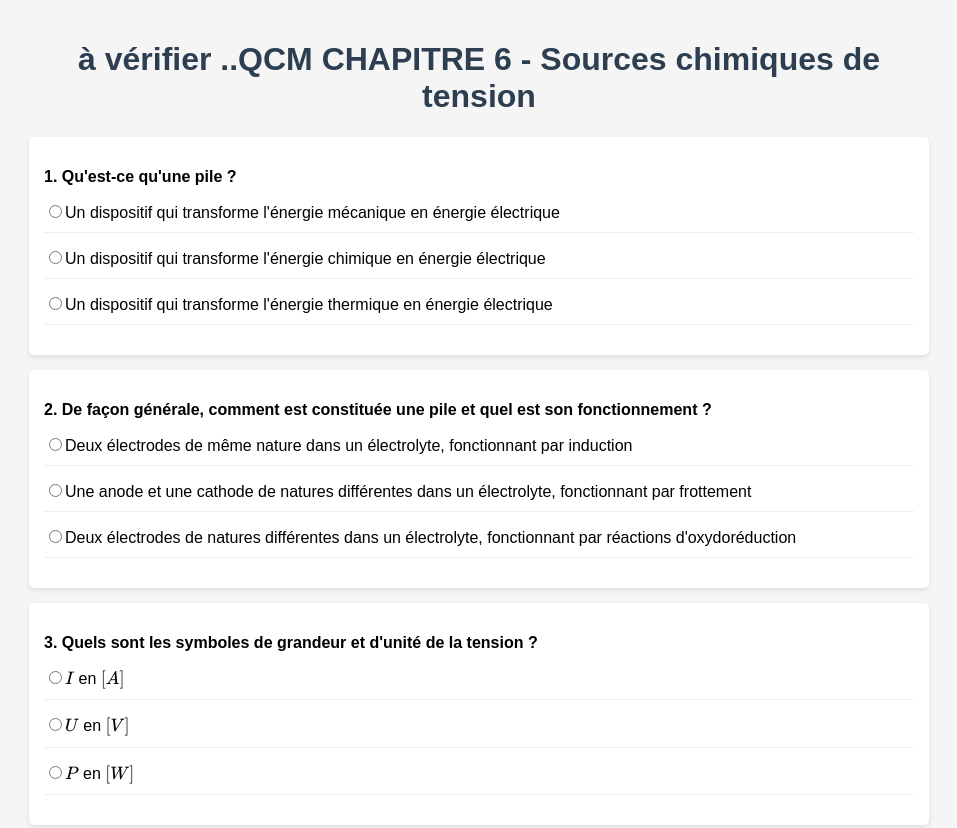
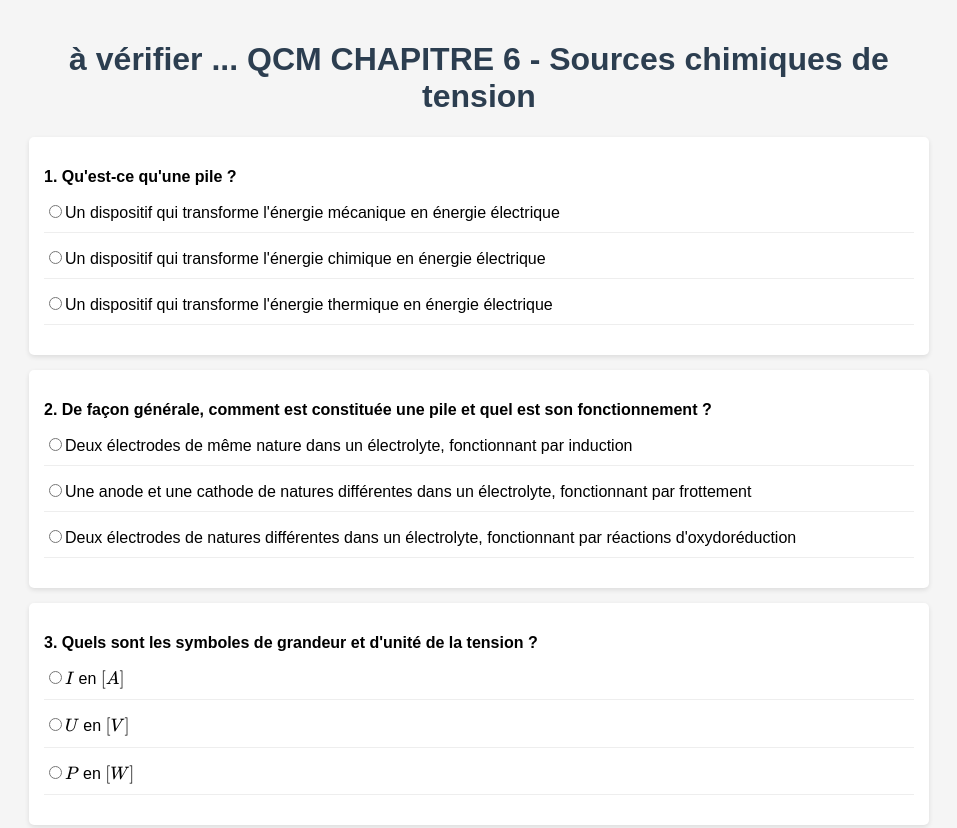
Before and after one commit to qrhd1/oldcfc, a plain HTML site: page docs/qcm_chapitre_6_iel.html in a window 1280 px wide. Shown: the top 828 px of the page, without its empty margins (161-1118 px from the left). Drawn offline with nearby package versions, Linux system fonts and the light colour scheme.

```diff
--- a/docs/qcm_chapitre_6_iel.html
+++ b/docs/qcm_chapitre_6_iel.html
@@ -17,7 +17,7 @@
     <script type="text/javascript" src="https://cdn.jsdelivr.net/npm/mathjax@3/es5/tex-mml-chtml.js"></script>
 </head>
 <body>
-    <h1>à vérifier ..QCM CHAPITRE 6 - Sources chimiques de tension</h1>
+    <h1>à vérifier ... QCM CHAPITRE 6 - Sources chimiques de tension</h1>
 
     <div id="errorMsg" style="color: red; margin: 20px 0;"></div>
 
```
